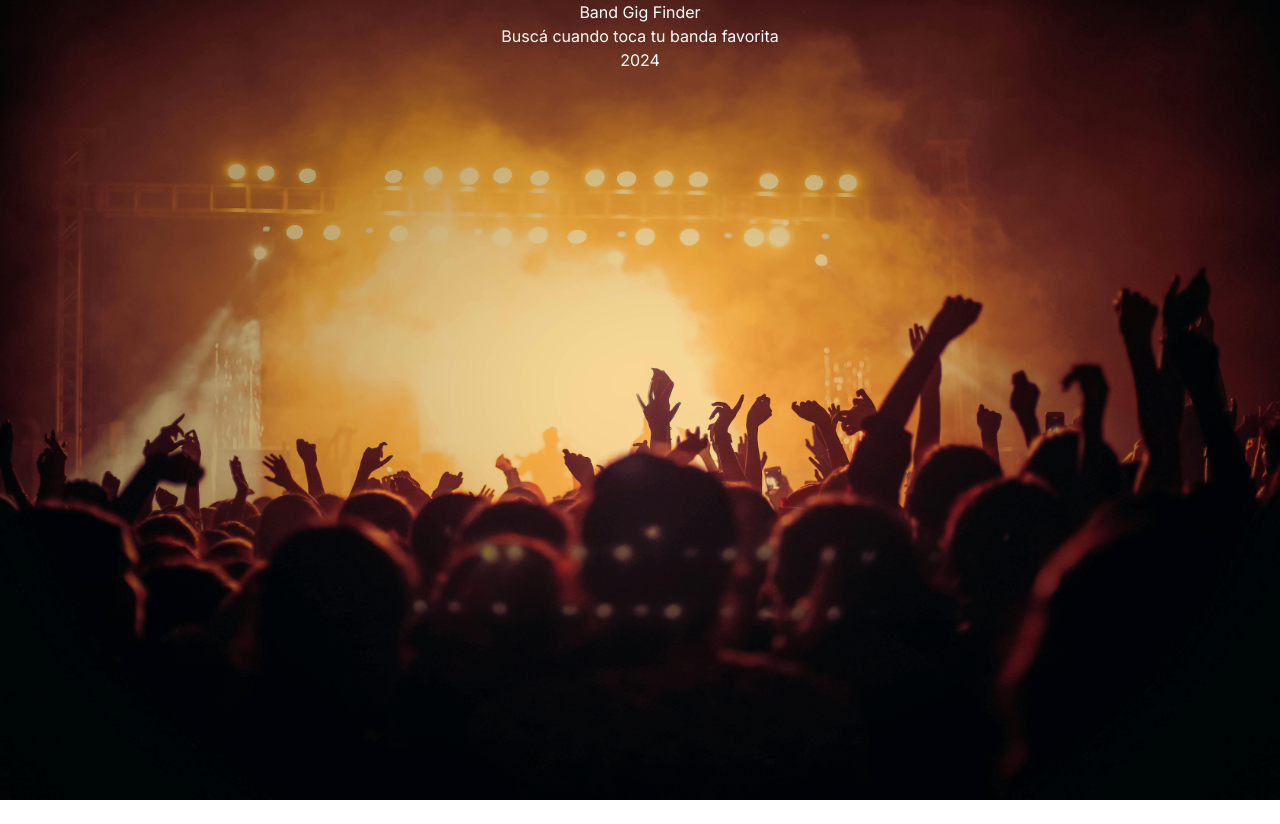
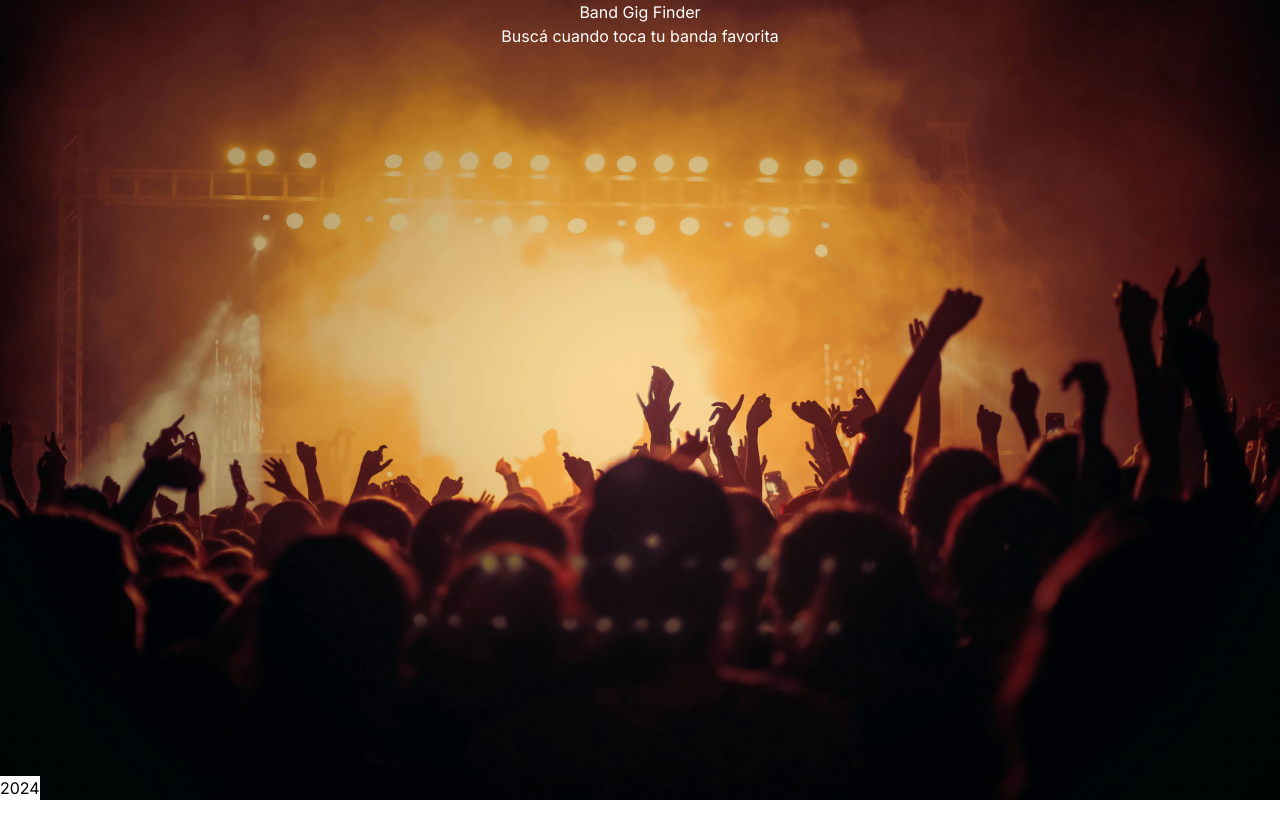
Before and after one commit to Firet/band-gig-finder, a Next.js app in the folder frontend/: page / in a window 1280 px wide. Before the commit the page ends 800 px from the top, so only its background shows below. Built offline with nearby package versions, Linux system fonts and the light colour scheme.

Commit message:
Stick footer to bottom, add white background to it and set min-height to hero section

```diff
--- a/frontend/src/components/molecules/footer/Footer.css
+++ b/frontend/src/components/molecules/footer/Footer.css
@@ -0,0 +1,6 @@
+.footer {
+    background-color: white;
+    color: black;
+    position: absolute;
+    bottom: 0;
+}
--- a/frontend/src/components/sections/hero-section/hero-section.css
+++ b/frontend/src/components/sections/hero-section/hero-section.css
@@ -1,3 +1,9 @@
+.hero-section {
+    min-height: 800px;
+}
+
 .hero-image {
     z-index: -1;
+    object-fit: cover;
+    min-height: 800px;
 }
--- a/frontend/src/components/sections/hero-section/hero-section.tsx
+++ b/frontend/src/components/sections/hero-section/hero-section.tsx
@@ -3,7 +3,7 @@ import './hero-section.css';
 
 export default function HeroSection() {
     return (
-        <section>
+        <section className="hero-section">
             <h1>Buscá cuando toca tu banda favorita</h1>
             <Image
                 src="./yellow-concert.jpg"
```
